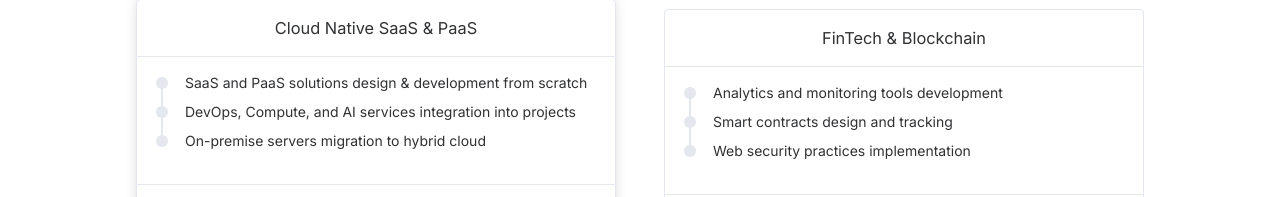
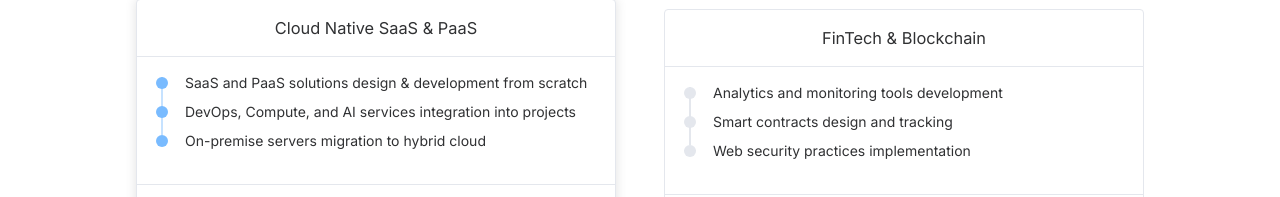
Before and after one commit to letUser/sotnikdev.tech, a Vue app: page /summary in a window 1280 px wide. In both pictures the pointer is over the element 376 px from the left and 1501 px from the top of the page. Shown: the part 1375-1572 px from the top of the page. Built offline with nearby package versions, Linux system fonts and the light colour scheme.

Commit message:
card timeline styles

```diff
--- a/src/components/SummaryInfo.vue
+++ b/src/components/SummaryInfo.vue
@@ -138,8 +138,22 @@ import { RouterLink } from 'vue-router'
 
 <style lang="scss">
 .el-card {
-  .el-card__footer {
+  &__footer {
     padding: 0;
+  }
+
+  &:hover {
+    .el-timeline {
+      &-item {
+        &__tail {
+          border-color: var(--el-color-primary-light-7);
+        }
+
+        &__node {
+          background-color: var(--el-color-primary-light-3);
+        }
+      }
+    }
   }
 }
 </style>
```
